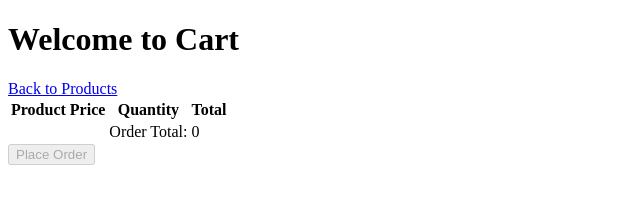
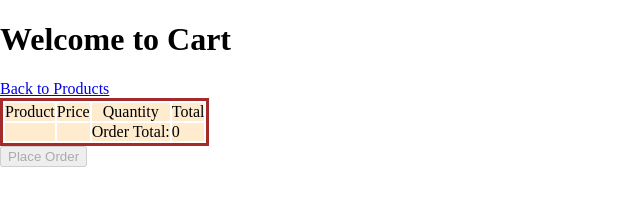
Before and after one commit to adriaivanitsky/lab-06-products, a website with bundled scripts: page cart/index.html in a window 1280 px wide. Shown: the whole page, without its empty margins (0-640 px from the left). Built offline with nearby package versions, Linux system fonts and the light colour scheme.

Commit message:
added some css to cart page

```diff
--- a/cart/index.html
+++ b/cart/index.html
@@ -5,7 +5,8 @@
     <meta http-equiv="X-UA-Compatible" content="IE=edge">
     <meta name="viewport" content="width=device-width, initial-scale=1.0">
     <title>Shopping Cart</title>
-    <link rel="stylesheet" href="styles/cart.css">
+    <link rel="stylesheet" href="../styles/reset.css">
+    <link rel="stylesheet" href="../styles/cart.css">
 </head>
 <body>
     <h1>Welcome to Cart</h1>
--- a/styles/cart.css
+++ b/styles/cart.css
@@ -1,5 +1,11 @@
-#table-body{
-    display: flex;
+table {
+    table-layout: fixed;
+    /* border-collapse: collapse; */
+    border: 3px solid brown;
+    justify-content: center;
     align-items: center;
-    justify-content: center;
 }
+
+tr {
+    background-color: blanchedalmond;
+}
```
